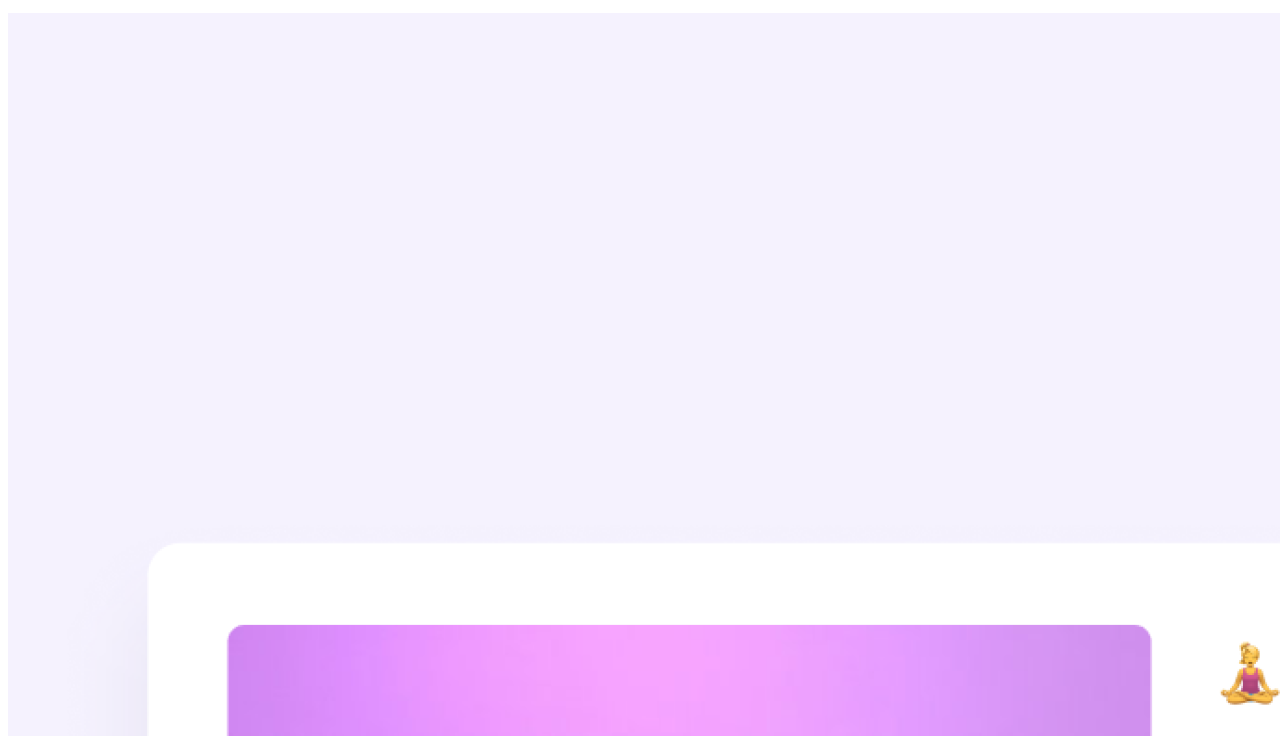
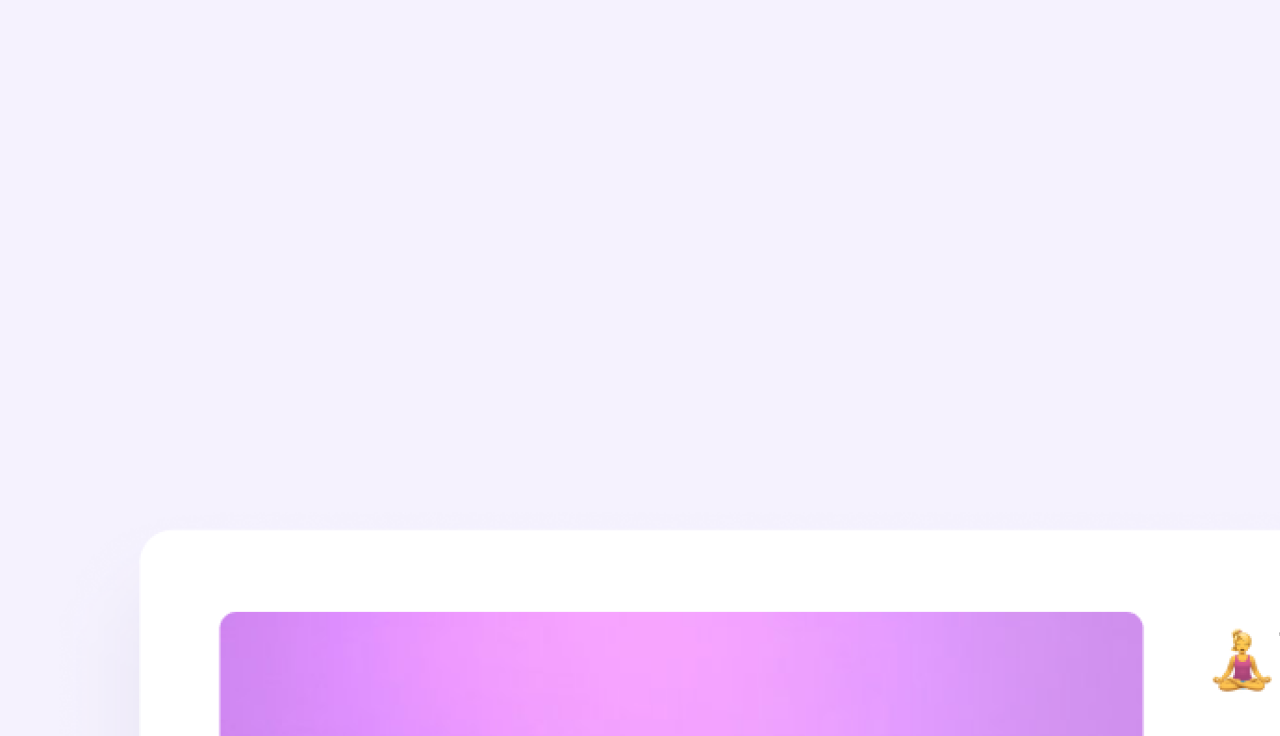
Before and after one commit to chubbyle/Responsive-W3-Profile, a plain HTML site: page about.html in a window 1280 px wide. Shown: the part 166-902 px from the top of the page. Drawn offline with nearby package versions, Linux system fonts and the light colour scheme.

Commit message:
Added CSS and Bootstrap to index and about.html

```diff
--- a/about.html
+++ b/about.html
@@ -4,6 +4,9 @@
     <meta charset="UTF-8">
     <meta name="viewport" content="width=device-width, initial-scale=1.0">
     <title>About Me</title>
+     <link href="https://cdn.jsdelivr.net/npm/bootstrap@5.3.2/dist/css/bootstrap.min.css" rel="stylesheet" integrity="sha384-T3c6CoIi6uLrA9TneNEoa7RxnatzjcDSCmG1MXxSR1GAsXEV/Dwwykc2MPK8M2HN" crossorigin="anonymous">
+    <script src="https://cdn.jsdelivr.net/npm/bootstrap@5.3.2/dist/js/bootstrap.bundle.min.js" integrity="sha384-C6RzsynM9kWDrMNeT87bh95OGNyZPhcTNXj1NW7RuBCsyN/o0jlpcV8Qyq46cDfL" crossorigin="anonymous"></script>
+    <link rel="stylesheet" href="src/styles.css">
 </head>
 <body>
     <h1>About Me</h1>
```
Also changed, not shown: index.html (+3 -0 lines), src/styles.css (added).
